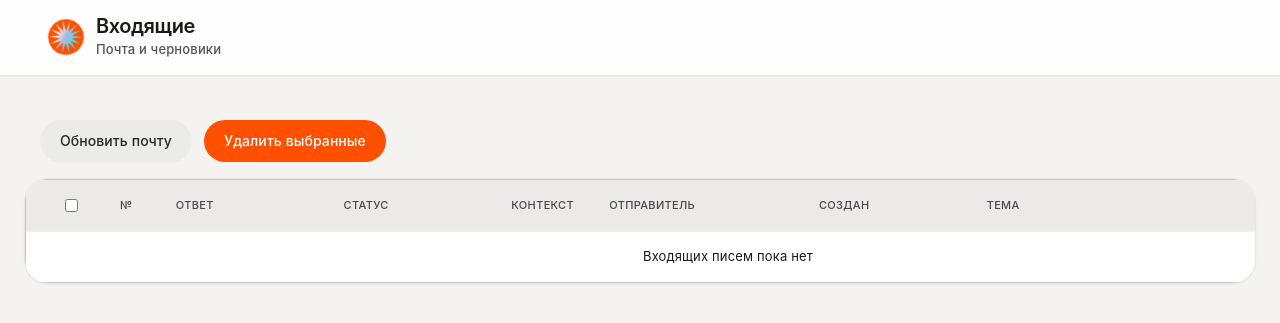
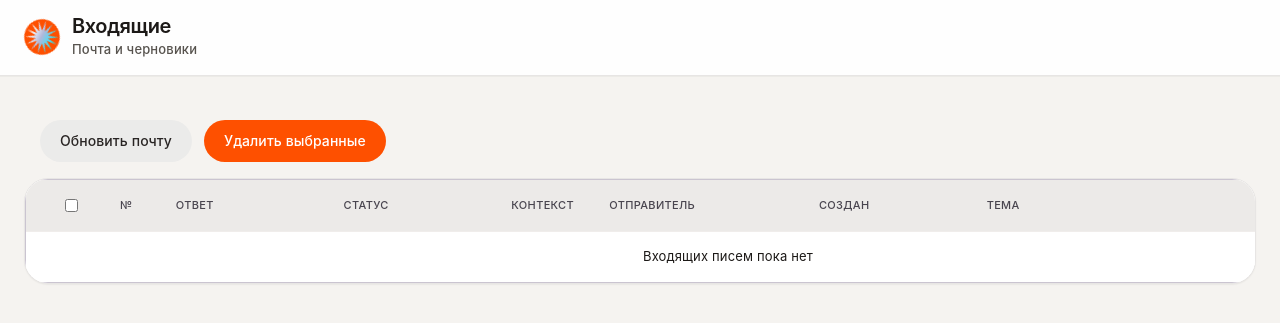
Before and after one commit to martyjazzzz-paris/web_kp, a FastAPI app: page /review/ui in a window 1280 px wide. Shown: the top 323 px of the page. Run offline with FastAPI, Linux system fonts and the light colour scheme; data that the repository does not hold is empty.

Commit message:
fix: inbox header brand aligns with table left edge (remove inner padding)
Co-authored-by: Cursor <cursoragent@cursor.com>

```diff
--- a/DESIGN_BASELINE.json
+++ b/DESIGN_BASELINE.json
@@ -13,7 +13,7 @@
     ],
     "index.html": [
       "top-split",
-      "styles.css?v=116",
+      "styles.css?v=117",
       "icon-trash",
       "actions--preview"
     ]
@@ -23,7 +23,7 @@
     "main.py",
     "review_routes.py"
   ],
-  "cache_bust_value": "116",
+  "cache_bust_value": "117",
   "deploy_script": "./fix_prod_now.sh",
   "locked": "2026-06-01",
   "notes": "Matched review/detail buttons to standard shape and removed mobile incoming horizontal overflow."
--- a/main.py
+++ b/main.py
@@ -754,7 +754,7 @@ async def access_page(request: Request, next: str = "/") -> HTMLResponse:
     <meta charset="UTF-8" />
     <meta name="viewport" content="width=device-width, initial-scale=1.0" />
     <link rel="icon" type="image/svg+xml" href="/static/favicon.svg?v=1" />
-    <link rel="stylesheet" href="/static/styles.css?v=116" />
+    <link rel="stylesheet" href="/static/styles.css?v=117" />
     <title>Доступ к сервису</title>
   </head>
   <body class="access-gate">
--- a/review_routes.py
+++ b/review_routes.py
@@ -235,7 +235,7 @@ async def drafts_ui(limit: int = 100) -> HTMLResponse:
   <meta charset="UTF-8" />
   <meta name="viewport" content="width=device-width,initial-scale=1.0" />
   <link rel="icon" type="image/svg+xml" href="/static/favicon.svg?v=1" />
-  <link rel="stylesheet" href="/static/styles.css?v=116" />
+  <link rel="stylesheet" href="/static/styles.css?v=117" />
   <title>ВХОДЯЩИЕ КП</title>
 </head>
 <body class="review-page">
@@ -434,7 +434,7 @@ async def draft_ui(draft_id: int) -> HTMLResponse:
   <meta charset="UTF-8" />
   <meta name="viewport" content="width=device-width,initial-scale=1.0" />
   <link rel="icon" type="image/svg+xml" href="/static/favicon.svg?v=1" />
-  <link rel="stylesheet" href="/static/styles.css?v=116" />
+  <link rel="stylesheet" href="/static/styles.css?v=117" />
   <title>Черновик #{draft.id}</title>
 </head>
 <body class="review-page review-detail">
--- a/static/styles.css
+++ b/static/styles.css
@@ -1098,8 +1098,8 @@ tr:last-child td {
 /* Inbox: align header with table left edge (full-width layout, 24px container padding) */
 .review-page .site-header__inner {
   max-width: none;
-  padding-left: 24px;
-  padding-right: 24px;
+  padding-left: 0;
+  padding-right: 0;
 }
 
 .review-layout {
--- a/templates/index.html
+++ b/templates/index.html
@@ -6,7 +6,7 @@
     <meta http-equiv="Cache-Control" content="no-store" />
     <link rel="icon" type="image/svg+xml" href="/static/favicon.svg?v=1" />
     <title>Генератор</title>
-    <link rel="stylesheet" href="/static/styles.css?v=116" />
+    <link rel="stylesheet" href="/static/styles.css?v=117" />
   </head>
   <body>
     <svg xmlns="http://www.w3.org/2000/svg" style="display: none" aria-hidden="true">
```
